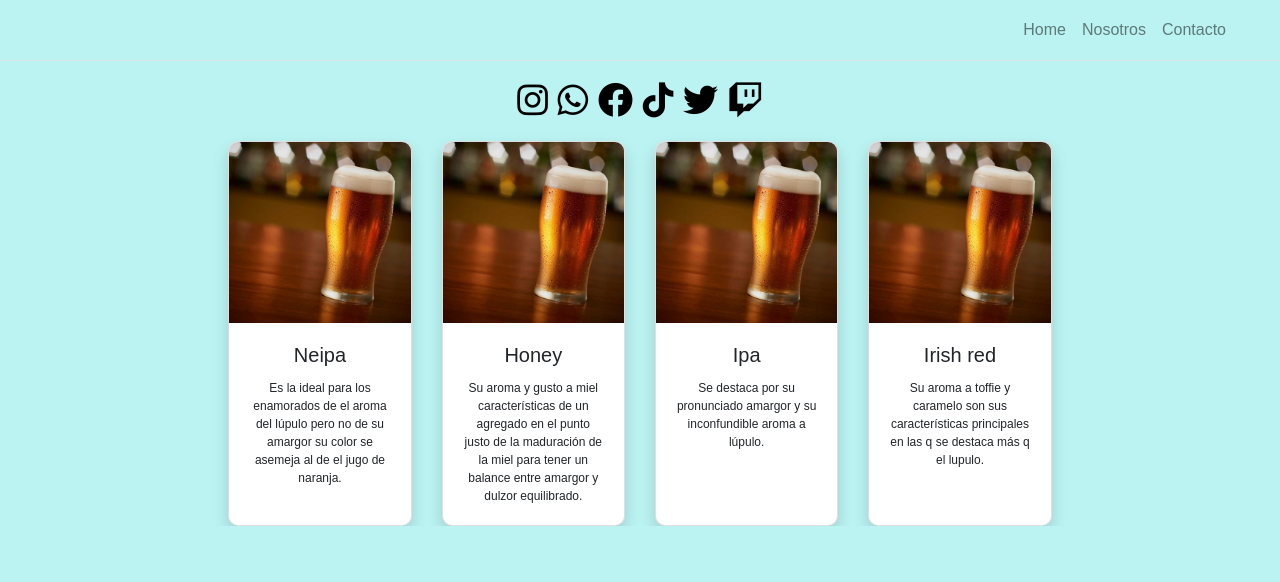
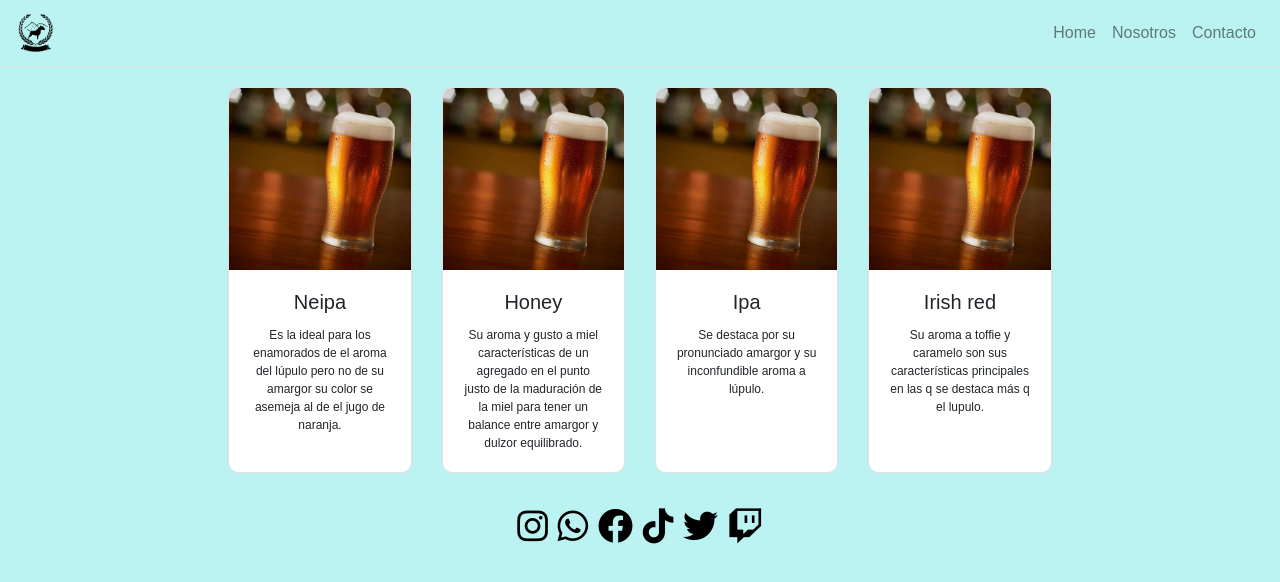
Before and after one commit to turkinhio/yami.github.io, a website: page index.html in a window 1280 px wide. Drawn offline with Linux system fonts and the light colour scheme.

Commit message:
asdfasdf

```diff
--- a/css/simple-sidebar.css
+++ b/css/simple-sidebar.css
@@ -98,7 +98,7 @@ body{
 .nav-link{
   display: inline-block;
   margin-block: 2px;
-  right: 30px;
+  right: 0px;
   text-decoration: none;
   position: relative;
   color: black;
@@ -121,6 +121,10 @@ body{
 }
 
 /*estilo de los cards en landing*/
+.card-deck{
+  margin-bottom: 15px;
+  margin-top: 20px;
+}
 .card-deck .card{
  border-radius: 10px;
  overflow: hidden;
--- a/index.html
+++ b/index.html
@@ -40,6 +40,9 @@
             <span class="navbar-toggler-icon"></span>
           </button>
 
+          <a class="navbar-brand" href="#">
+            <img src="img/logo_indiana.png" alt="" width="40">
+          </a>
           <div class="collapse navbar-collapse" id="navbarSupportedContent">
             <ul class="navbar-nav ml-auto mt-2 mt-lg-0">
               <li class="nav-item">
@@ -56,6 +59,41 @@
           </div>
         </nav>
 
+
+        <div class="container-fluid col-lg-8 col-sm-10">
+          <div class="card-deck">
+            <div class="card ">
+              <img class="card-img-top" src="img/birra_1.jpg" alt="Card image cap">
+              <div class="card-body">
+                <h5 class="card-title">Neipa</h5>
+                <p class="card-text">Es la ideal para los enamorados de el aroma del lúpulo pero no de su amargor su color se asemeja al de el jugo de naranja.</p>
+              </div>
+            </div>
+            <div class="card ">
+              <img class="card-img-top" src="img/birra_1.jpg" alt="Card image cap">
+              <div class="card-body">
+                <h5 class="card-title">Honey</h5>
+                <p class="card-text">Su aroma y gusto a miel características de un agregado en el  punto justo de la maduración de la miel para tener un balance entre amargor y dulzor  equilibrado.</p>
+              </div>
+            </div>
+            <div class="card ">
+              <img class="card-img-top" src="img/birra_1.jpg" alt="Card image cap">
+              <div class="card-body">
+                <h5 class="card-title">Ipa</h5>
+                <p class="card-text">Se destaca por su pronunciado amargor y su inconfundible aroma a lúpulo.</p>
+              </div>
+            </div>
+            <div class="card ">
+              <img class="card-img-top" src="img/birra_1.jpg" alt="Card image cap">
+              <div class="card-body">
+                <h5 class="card-title">Irish red</h5>
+                <p class="card-text">Su aroma a toffie y caramelo son sus características principales  en las q se destaca más q el lupulo.</p>
+              </div>
+            </div>
+          </div>
+
+        </div>
+
         <div class="container-fluid col-10 iconos">
           <div class="" >
             <a href="http://google.com"><i class="fa-brands fa-instagram"></i></a>
@@ -65,40 +103,6 @@
             <a href=""><i class="fa-brands fa-twitter"></i></a>
             <a href=""><i class="fa-brands fa-twitch"></i></a>
           </div>
-        </div>
-
-        <div class="container-fluid col-lg-8 col-sm-10">
-          <div class="card-deck">
-            <div class="card shadow">
-              <img class="card-img-top" src="img/birra_1.jpg" alt="Card image cap">
-              <div class="card-body">
-                <h5 class="card-title">Neipa</h5>
-                <p class="card-text">Es la ideal para los enamorados de el aroma del lúpulo pero no de su amargor su color se asemeja al de el jugo de naranja.</p>
-              </div>
-            </div>
-            <div class="card shadow">
-              <img class="card-img-top" src="img/birra_1.jpg" alt="Card image cap">
-              <div class="card-body">
-                <h5 class="card-title">Honey</h5>
-                <p class="card-text">Su aroma y gusto a miel características de un agregado en el  punto justo de la maduración de la miel para tener un balance entre amargor y dulzor  equilibrado.</p>
-              </div>
-            </div>
-            <div class="card shadow">
-              <img class="card-img-top" src="img/birra_1.jpg" alt="Card image cap">
-              <div class="card-body">
-                <h5 class="card-title">Ipa</h5>
-                <p class="card-text">Se destaca por su pronunciado amargor y su inconfundible aroma a lúpulo.</p>
-              </div>
-            </div>
-            <div class="card shadow">
-              <img class="card-img-top" src="img/birra_1.jpg" alt="Card image cap">
-              <div class="card-body">
-                <h5 class="card-title">Irish red</h5>
-                <p class="card-text">Su aroma a toffie y caramelo son sus características principales  en las q se destaca más q el lupulo.</p>
-              </div>
-            </div>
-          </div>
-
         </div>
 
 
```
Also changed, not shown: img/logo_indiana.png (added).
